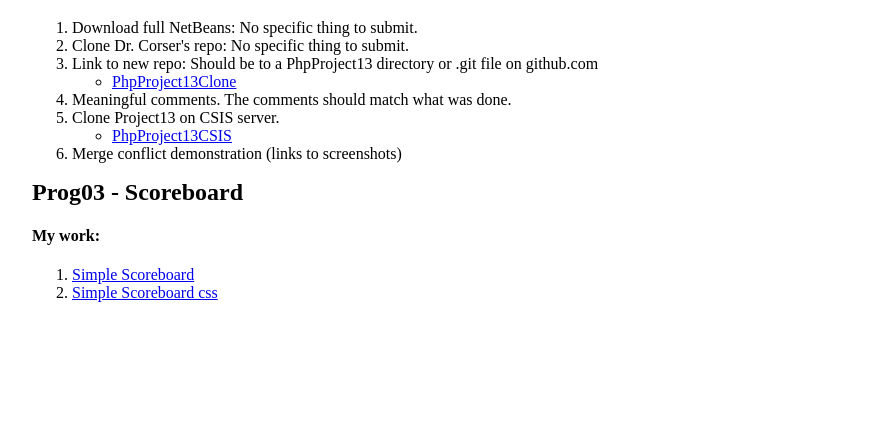
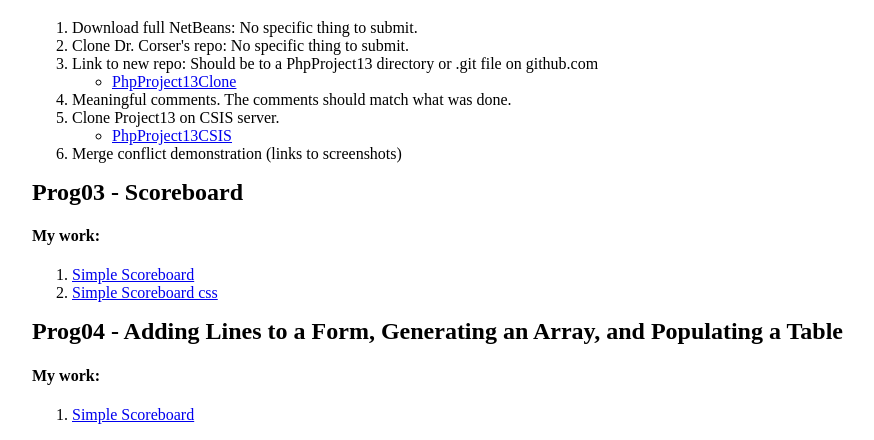
Before and after one commit to dwhillma/pages, a plain HTML site: page index.html in a window 1280 px wide. Shown: the part 691-1131 px from the top of the page, without its empty margins (108-982 px from the left). Before the commit the page ends 1009 px from the top, so only its background shows below. Drawn offline with Linux system fonts and the light colour scheme.

Commit message:
Added prog04 homework

```diff
--- a/index.html
+++ b/index.html
@@ -118,6 +118,19 @@
 			</section>
 		</article>
 
+		<article>
+			<header>
+				<h2>Prog04 - Adding Lines to a Form, Generating an Array, and Populating a Table</h2>
+			</header>
+
+			<section>
+				<h4>My work:</h4>
+				<ol>
+					<li><a target='_blank' href='https://dwhillma.github.io/cis255/prog04.html'>Simple Scoreboard</a></li>
+				</ol>
+			</section>
+		</article>
+
 
 		<script></script>
 	</body>
```
